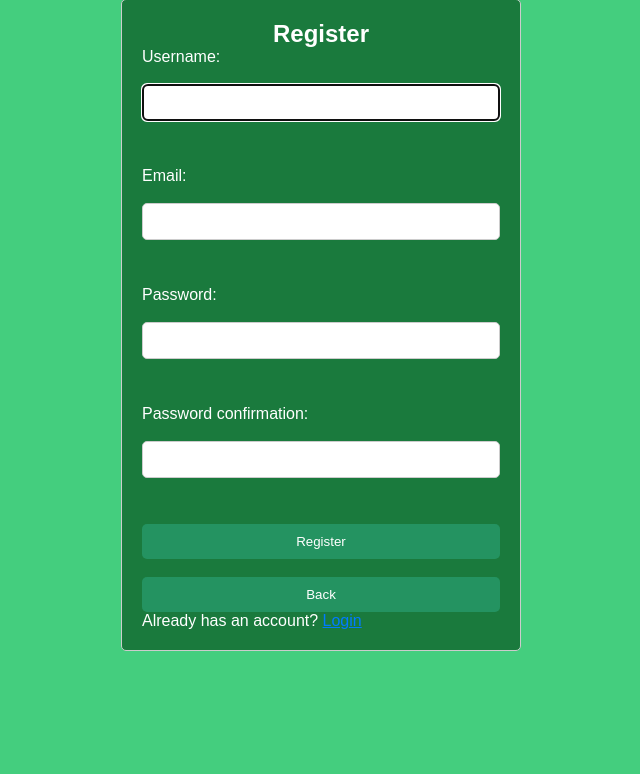
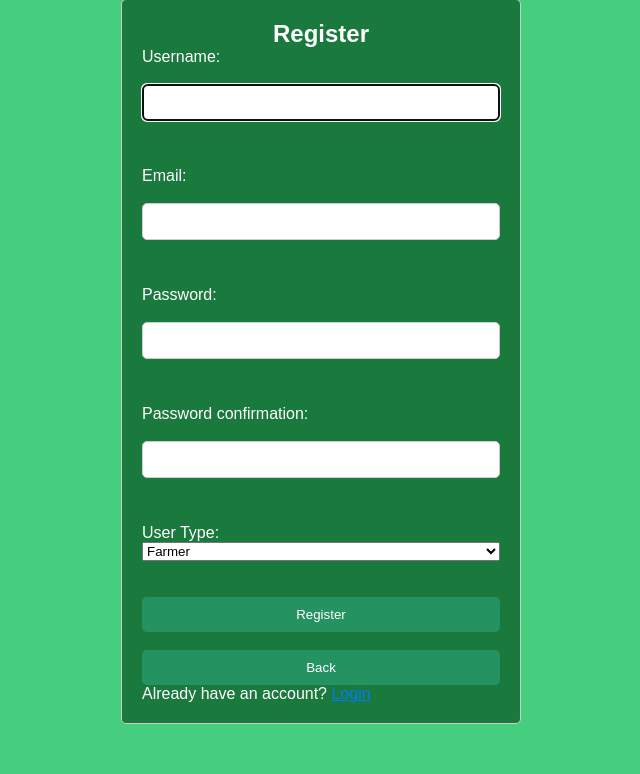
Before and after one commit to wanderpe/IM, a Django app: page /login/ in a window 1280 px wide. Shown: the part 51-825 px from the top of the page, without its empty margins (319-959 px from the left). Before the commit the page ends 702 px from the top, so only its background shows below. Run offline with Django 4.2, Linux system fonts and the light colour scheme.

Commit message:
register

```diff
--- a/PETTES_WAG_KANA_MAGALIT/Information_Management/django_project/django_project/templates/users/register.html
+++ b/PETTES_WAG_KANA_MAGALIT/Information_Management/django_project/django_project/templates/users/register.html
@@ -8,6 +8,7 @@
     <h2>Register</h2>
     <form method="post" style="display: flex; flex-direction: column;">
         {% csrf_token %}
+
         {{ form.username.label_tag }} <br>
         {{ form.username }} <br><br>
 
@@ -20,10 +21,22 @@
         {{ form.password2.label_tag }} <br>
         {{ form.password2 }} <br><br>
 
+        <!-- Adding User Type dropdown -->
+        <label for="{{ form.user_type.id_for_label }}">User Type:</label>
+        <select name="{{ form.user_type.name }}" id="{{ form.user_type.id_for_label }}">
+            <option value="farmer">Farmer</option>
+            <option value="customer">Customer</option>
+        </select>
+        <br><br>
+
         <button type="submit">Register</button>
         <br><button type="button" onclick="goBack()">Back</button>
-        <p>Already has an account? <a href="{% url 'login' %}">Login</a></p>
+        <p>Already have an account? <a href="{% url 'login' %}">Login</a></p>
 
+        <!-- Display user_type -->
+        {% if user.profile %}
+            <p>User Type: {{ user.profile.user_type }}</p>
+        {% endif %}
     </form>
 </div>
 
```
Also changed, not shown: PETTES_WAG_KANA_MAGALIT/Information Management/django_project (3)/django_project/templates/base.html (added, +22 -0 lines), PETTES_WAG_KANA_MAGALIT/Information_Management/django_project/django_project/db.sqlite3.
